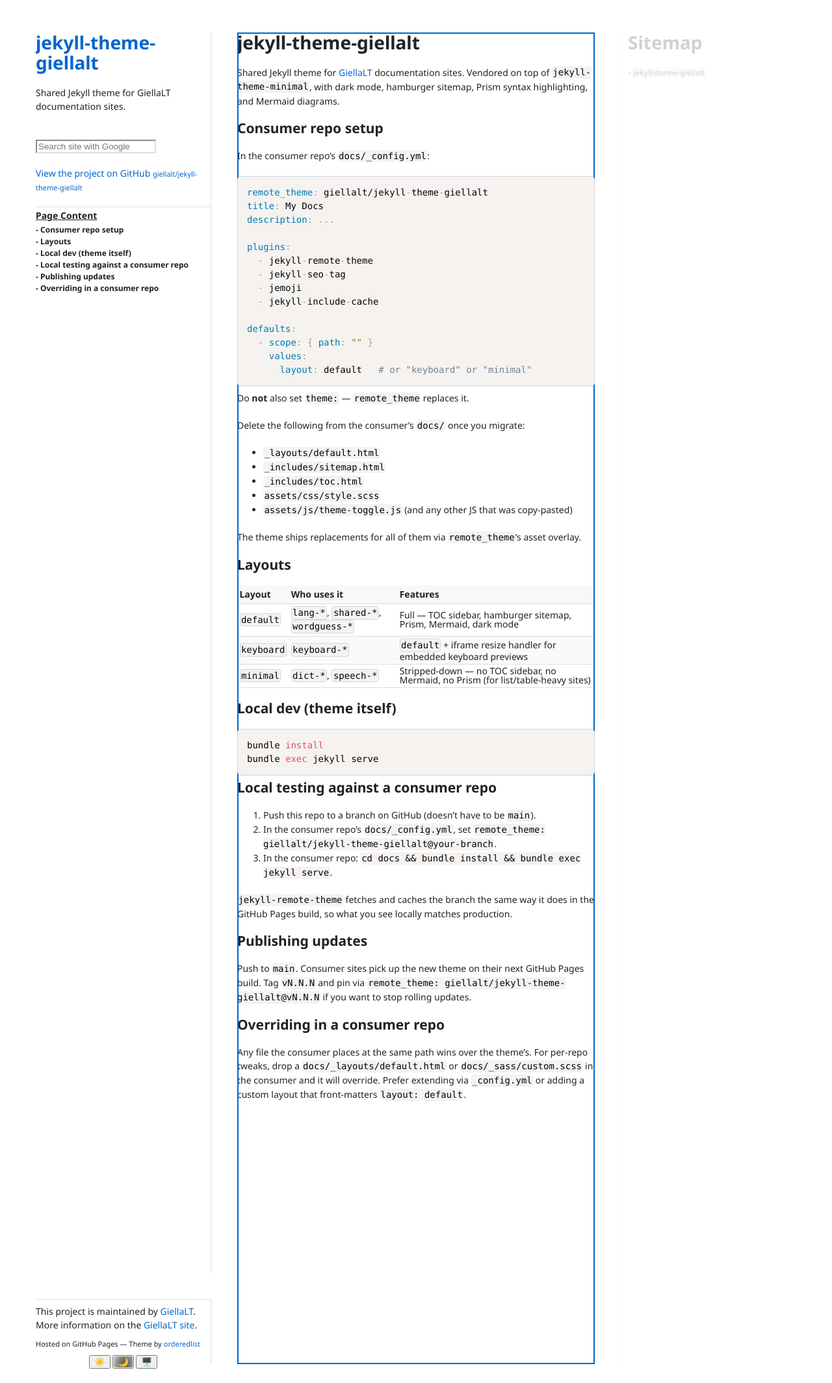
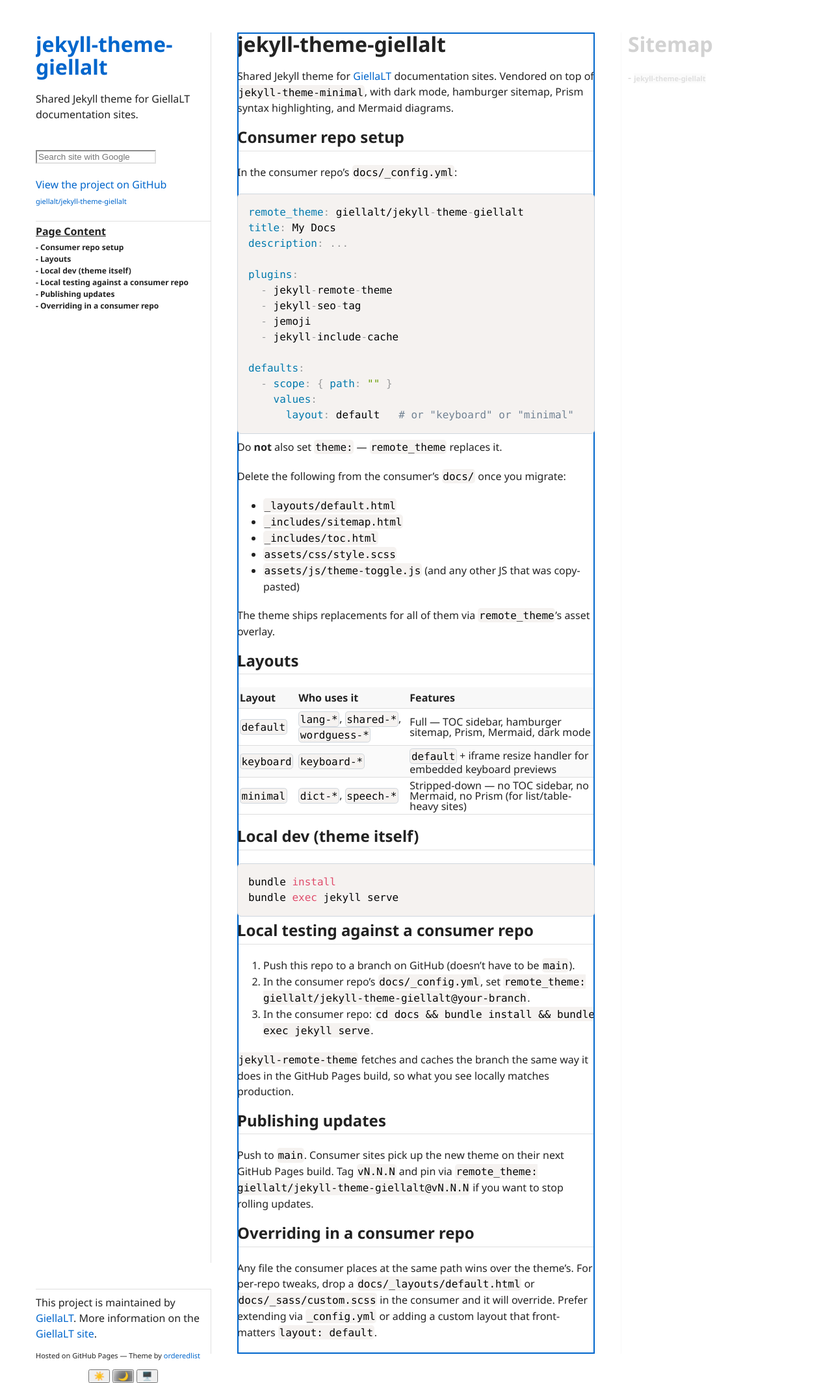
Before and after one commit to giellalt/jekyll-theme-giellalt, a Jekyll site: the page built from README.md, in a window 1280 px wide. Shown: the whole page at 65% size. Built offline with Jekyll 4.4.1, drawn with Linux system fonts in a browser that asks for light colours; cached includes are drawn as plain includes; nearby versions of some CDN libraries; our own code applies the rules of GitHub Pages for plain Markdown files.

Commit message:
Increase font size, add h2 style

```diff
--- a/_sass/jekyll-theme-minimal.scss
+++ b/_sass/jekyll-theme-minimal.scss
@@ -1,7 +1,7 @@
 @import "rouge-github";
 
 body {
-  font: 14px/1.5 "Noto Sans", "Helvetica Neue", Helvetica, Arial, sans-serif;
+  font: 16px/1.5 "Noto Sans", "Helvetica Neue", Helvetica, Arial, sans-serif;
 }
 
 h1, h2, h3, h4, h5, h6 {
@@ -13,7 +13,15 @@
 }
 
 h1 {
-  font-size: 28px;
+  font-size: 2rem;
+}
+
+h2 {
+  font-size: 1.5rem;
+}
+
+h3 {
+  font-size: 1.25rem;
 }
 
 p, ul, ol, table, pre, dl {
--- a/assets/css/giellalt-site-global.scss
+++ b/assets/css/giellalt-site-global.scss
@@ -122,7 +122,7 @@
 
 body {
   font-family: "Noto Sans", "Helvetica Neue", Helvetica, Arial, sans-serif;
-  font-size: 14px;
+  font-size: 16px;
   color: var(--text-color);
   background-color: var(--bg-color);
   margin: 0;
@@ -271,6 +271,11 @@
 /* Overskrifter og halvfeit tekst */
 h1, h2, h3, h4, h5, h6 {
   color: var(--heading-color);
+}
+
+section h2 {
+  padding-bottom: 0.3em;
+  border-bottom: 1px solid var(--border-color);
 }
 
 /* Overskrifter som lenke når peikaren flyt over */
```
